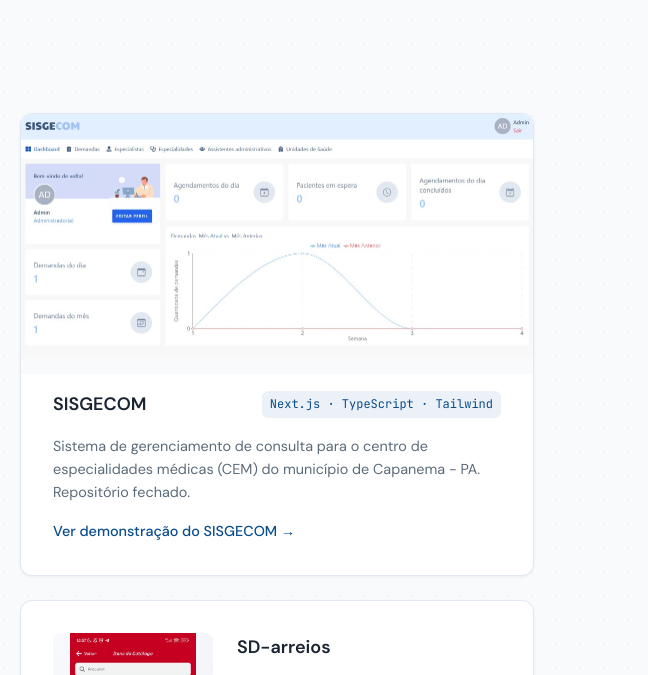
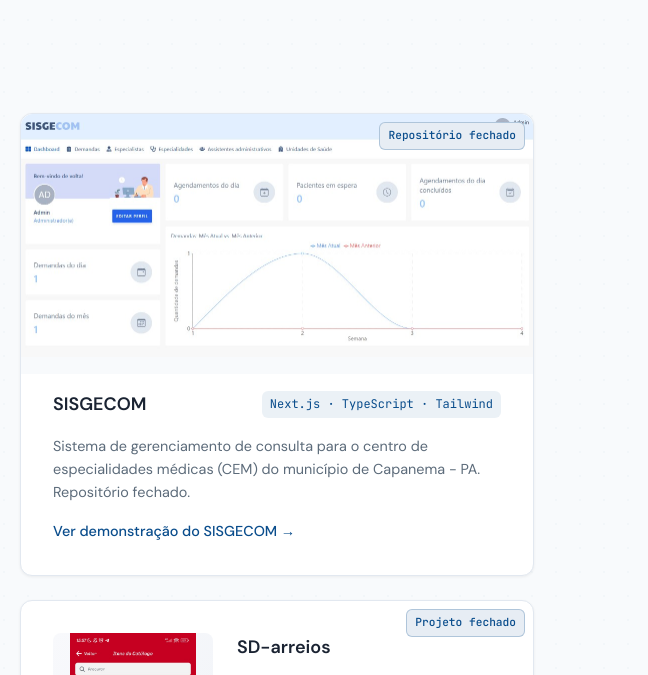
Before and after one commit to SamilisBrito/Portifolio, a website with bundled scripts: page index.html in a window 1280 px wide. Shown: the part 840-1515 px from the top of the page, 632-1280 px from the left. Built offline with nearby package versions, Linux system fonts and the light colour scheme.

Commit message:
refatoração: adicionar rótulos de status para projetos fechados

```diff
--- a/index.html
+++ b/index.html
@@ -99,6 +99,7 @@
             </div>
           </article>
           <article class="project-card project-card--contain">
+            <span class="project-card__closed-label" aria-label="Repositório fechado">Repositório fechado</span>
             <a href="https://sam-next-roan.vercel.app/entrar" target="_blank" rel="noopener noreferrer"
               class="project-card__image-link">
               <img src="assets/sisgecom.png"
@@ -143,6 +144,7 @@
             </div>
           </article>
           <article class="project-card project-card--mobile">
+            <span class="project-card__closed-label" aria-label="Projeto fechado">Projeto fechado</span>
             <div class="project-card__media">
               <div class="project-card__image-link">
                 <img src="assets/sd-arreios.png"
--- a/styles.css
+++ b/styles.css
@@ -604,6 +604,22 @@ ul {
   margin-bottom: var(--space-md);
 }
 
+.project-card__closed-label {
+  position: absolute;
+  top: var(--space-sm);
+  right: var(--space-sm);
+  font-size: 0.7rem;
+  font-family: var(--font-mono);
+  color: var(--color-primary);
+  padding: var(--space-xs) var(--space-sm);
+  background: #e7edf4;
+  border-radius: var(--radius-sm);
+  border: 1px solid rgba(10, 77, 140, 0.25);
+  z-index: 1;
+  pointer-events: none;
+  font-weight: 500;
+}
+
 .project-card__links {
   display: flex;
   flex-wrap: wrap;
```
